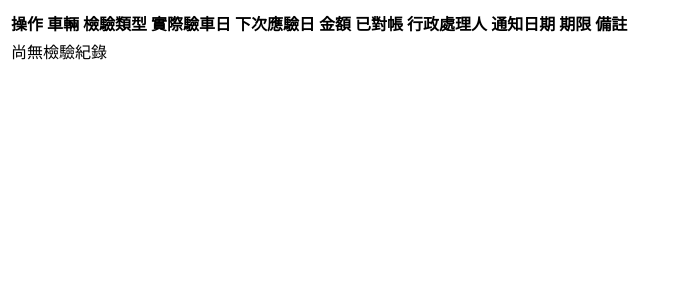
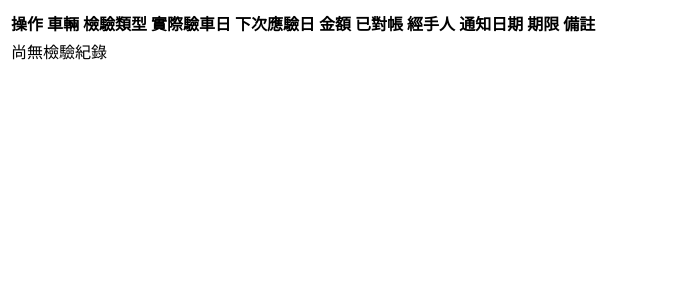
Before and after one commit to CindyHu26/vehicle_management, a FastAPI app: page /inspection-list-all in a window 1280 px wide. Shown: the top 300 px of the page, without its empty margins (0-680 px from the left). Run offline with FastAPI, Linux system fonts and the light colour scheme; data that the repository does not hold is empty.

Commit message:
check handler name

```diff
--- a/app.py
+++ b/app.py
@@ -564,7 +564,7 @@ async def create_or_update_maintenance(
             if category == MaintenanceCategory.repair:
                 fee_type = FeeType.repair_parts
 
-            # 費用請款人優先抓「行政處理人」，其次抓「當時使用人」
+            # 費用請款人優先抓「經手人」，其次抓「當時使用人」
             fee_user_id = handler_uuid if handler_uuid else user_uuid
 
             new_fee = Fee(
--- a/models.py
+++ b/models.py
@@ -125,7 +125,7 @@ class Maintenance(Base):
     # (v7) 使用人 vs 處理人
     user_id = Column(UUID(as_uuid=True), ForeignKey("employees.id"), nullable=True, info={"label": "當時使用人(可選)"})
     user = relationship("Employee", foreign_keys=[user_id], back_populates="maintenance_user_records")
-    handler_id = Column(UUID(as_uuid=True), ForeignKey("employees.id"), nullable=True, info={"label": "行政處理人"})
+    handler_id = Column(UUID(as_uuid=True), ForeignKey("employees.id"), nullable=True, info={"label": "經手人"})
     handler = relationship("Employee", foreign_keys=[handler_id], back_populates="maintenance_handler_records")
 
     category = Column(Enum(MaintenanceCategory), nullable=False, info={"label": "類別"})
@@ -166,7 +166,7 @@ class Inspection(Base):
     # (v7) 使用人 vs 處理人
     user_id = Column(UUID(as_uuid=True), ForeignKey("employees.id"), nullable=True, info={"label": "當時使用人(可選)"})
     user = relationship("Employee", foreign_keys=[user_id], back_populates="inspection_user_records")
-    handler_id = Column(UUID(as_uuid=True), ForeignKey("employees.id"), nullable=True, info={"label": "行政處理人"})
+    handler_id = Column(UUID(as_uuid=True), ForeignKey("employees.id"), nullable=True, info={"label": "經手人"})
     handler = relationship("Employee", foreign_keys=[handler_id], back_populates="inspection_handler_records")
 
     kind = Column(Enum(InspectionKind), nullable=False, info={"label": "檢驗類型"})
--- a/templates/fragments/inspection_list_all.html
+++ b/templates/fragments/inspection_list_all.html
@@ -9,7 +9,7 @@
         <th class="px-3 py-3 text-left text-xs font-medium text-gray-600 uppercase tracking-wider">下次應驗日</th>
         <th class="px-3 py-3 text-left text-xs font-medium text-gray-600 uppercase tracking-wider">金額</th>
         <th class="px-3 py-3 text-left text-xs font-medium text-gray-600 uppercase tracking-wider">已對帳</th>
-        <th class="px-3 py-3 text-left text-xs font-medium text-gray-600 uppercase tracking-wider">行政處理人</th>
+        <th class="px-3 py-3 text-left text-xs font-medium text-gray-600 uppercase tracking-wider">經手人</th>
         <th class="px-3 py-3 text-left text-xs font-medium text-gray-600 uppercase tracking-wider">通知日期</th>
         <th class="px-3 py-3 text-left text-xs font-medium text-gray-600 uppercase tracking-wider">期限</th>
         <th class="px-3 py-3 text-left text-xs font-medium text-gray-600 uppercase tracking-wider">備註</th>
--- a/templates/fragments/maintenance_form.html
+++ b/templates/fragments/maintenance_form.html
@@ -70,7 +70,7 @@
         </div>
 
         <div>
-          <label for="handler_id" class="block text-sm font-medium text-gray-700">行政處理人</label>
+          <label for="handler_id" class="block text-sm font-medium text-gray-700">經手人</label>
           <select name="handler_id" id="handler_id" class="mt-1 block w-full px-3 py-2 border border-gray-300 bg-white rounded-md shadow-sm focus:outline-none focus:ring-blue-500 focus:border-blue-500">
             <option value="">-- 無 --</option>
             {% for emp in all_handlers %}
--- a/templates/fragments/maintenance_list_all.html
+++ b/templates/fragments/maintenance_list_all.html
@@ -72,7 +72,7 @@
         <th class="px-3 py-3 text-left text-xs font-medium text-gray-600 uppercase tracking-wider">已對帳</th>
         <th class="px-3 py-3 text-left text-xs font-medium text-gray-600 uppercase tracking-wider">當時里程</th>
         <th class="px-3 py-3 text-left text-xs font-medium text-gray-600 uppercase tracking-wider">當時使用人</th>
-        <th class="px-3 py-3 text-left text-xs font-medium text-gray-600 uppercase tracking-wider">行政處理人</th>
+        <th class="px-3 py-3 text-left text-xs font-medium text-gray-600 uppercase tracking-wider">經手人</th>
         <th class="px-3 py-3 text-left text-xs font-medium text-gray-600 uppercase tracking-wider">廠商</th>
         <th class="px-3 py-3 text-left text-xs font-medium text-gray-600 uppercase tracking-wider">牽車(回)日期</th>
         <th class="px-3 py-3 text-left text-xs font-medium text-gray-600 uppercase tracking-wider">維修細節(備註)</th>
--- a/templates/pages/maintenance_management.html
+++ b/templates/pages/maintenance_management.html
@@ -34,7 +34,7 @@
         </select>
       </div>
       <div>
-        <label for="filter_handler_id" class="block text-sm font-medium text-gray-700">行政處理人</label>
+        <label for="filter_handler_id" class="block text-sm font-medium text-gray-700">經手人</label>
         <select name="filter_handler_id" id="filter_handler_id"
                 class="mt-1 block w-full px-3 py-2 border border-gray-300 bg-white rounded-md shadow-sm focus:outline-none focus:ring-blue-500 focus:border-blue-500">
           <option value="">-- 所有人 --</option>
```
